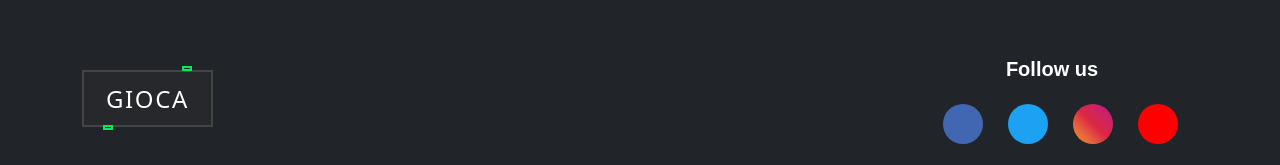
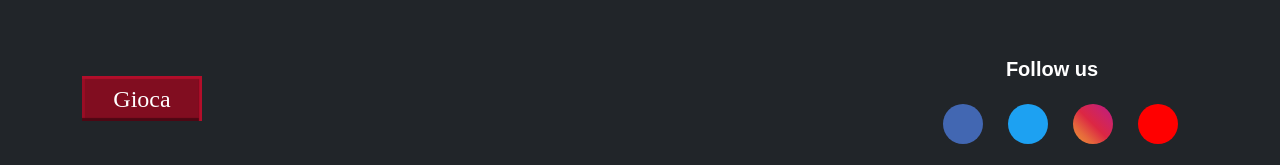
Before and after one commit to Dan848/vite-game-creator, a Vue app: page / in a window 1280 px wide. Shown: the part 1992-2157 px from the top of the page. Built offline with nearby package versions, Linux system fonts and the light colour scheme; a web font is replaced by a local one.

Commit message:
added custom button

```diff
--- a/src/assets/main.scss
+++ b/src/assets/main.scss
@@ -28,79 +28,56 @@ footer {
     border: 2px solid white;
 }
 
-//CUSTOM BUTTON MUST HAVE THIS FORM <a class="my-btn"><span>"TEXT HERE"</span><i></i></a>
-.my-btn {
+//CUSTOM BUTTON
+.bm-btn {
+    font-family: 'Silkscreen', cursive;
+    font-size: 1.5rem;
+    cursor: pointer;
+    color: white;
+    width: 120px;
+    height: 45px;
+    background: #810d20;
+    border: 0px;
     position: relative;
-    background: #444;
-    color: #fff;
-    text-decoration: none;
-    text-transform: uppercase;
-    font-size: 1.5rem;
-    letter-spacing: 0.1rem;
-    padding: 0.75rem 1.5rem;
-    transition: 0.5s;
+    transition: .3s;
+    box-shadow:
+        inset -2px 2px 1px 1px #b20e2a,
+        inset -2px -2px 1px 1px #4d0713,
+        inset 2px 0px 1px 1px #990d25
 }
 
-.my-btn:hover {
-    letter-spacing: 0.25rem;
-    background: $secondary;
-    color: $secondary;
-    box-shadow: 0 0 50px 10px $secondary;
-    cursor: pointer;
+.bm-btn:active {
+    top: 2px;
 }
 
-.my-btn::before {
-    content: "";
-    position: absolute;
-    inset: 2px;
-    background: #27282c;
+.bm-btn:hover {
+    background: #ffb302;
+    box-shadow:
+        inset -2px 2px 1px 1px #ffc301,
+        inset -2px -2px 1px 1px #b27d01,
+        inset 2px 0px 1px 1px #cc8f01
 }
 
-.my-btn span {
-    position: relative;
-    z-index: 1;
+.bm-btn::after {
+    content: '';
+    background: #000;
+    position: absolute;
+    left: -2%;
+    top: 0;
+    width: 104%;
+    height: 100%;
+    z-index: -1
 }
 
-.my-btn i {
+.bm-btn::before {
+    content: '';
+    background: #000;
     position: absolute;
-    inset: 0;
-    display: block;
-}
-
-.my-btn i::before {
-    content: "";
-    position: absolute;
-    top: -3.5px;
-    left: 80%;
-    width: 10px;
-    height: 5px;
-    border: 2px solid $secondary;
-    background: #27282c;
-    transform: translateX(-50%);
-    transition: 0.5s;
-}
-
-.my-btn:hover i::before {
-    left: 20%;
-    width: 20px;
-}
-
-.my-btn i::after {
-    content: "";
-    position: absolute;
-    bottom: -3.5px;
-    left: 20%;
-    width: 10px;
-    height: 5px;
-    border: 2px solid $secondary;
-    background: #27282c;
-    transform: translateX(-50%);
-    transition: 0.5s;
-}
-
-.my-btn:hover i::after {
-    left: 80%;
-    width: 20px;
+    left: 0;
+    top: -5%;
+    width: 100%;
+    height: 110%;
+    z-index: -2
 }
 
 
--- a/src/components/FooterComponent.vue
+++ b/src/components/FooterComponent.vue
@@ -1,7 +1,7 @@
 <template>
     <div class="mt-5 bg-dark">
             <div class="container d-flex align-items-center justify-content-between py-4">
-                <div><a class="my-btn"> <span>Gioca</span><i></i></a></div>
+                <div><button class="bm-btn">Gioca</button></div>
                 <div class="footer-social-icon">
                     <span class="text-center">Follow us</span>
                     <ul class="social_icon">
```
